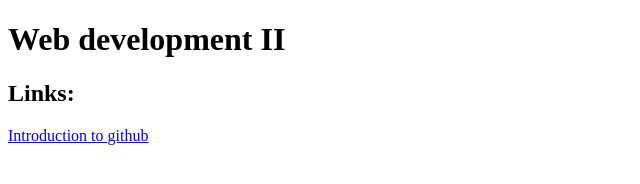
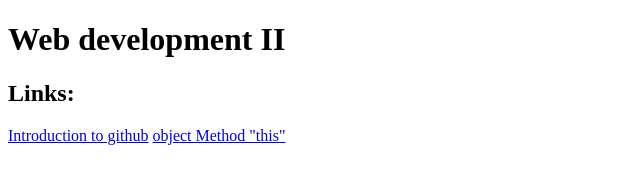
Before and after one commit to pro-cwd/pro-cwd.github.io, a plain HTML site: page index.html in a window 1280 px wide. Shown: the whole page, without its empty margins (0-640 px from the left). Drawn offline with Linux system fonts and the light colour scheme.

Commit message:
Object method this

```diff
--- a/index.html
+++ b/index.html
@@ -9,5 +9,6 @@
     <h1>Web development II</h1>
     <h2>Links:</h2>
     <a href="https://github.com/pro-cwd/skills-introduction-to-github">Introduction to github</a>
+    <a href="https://run.plnkr.co/preview/clmjl5p1r00043b6pfdtyl4xb/">object Method "this"</a>
 </body>
 </html>
```
